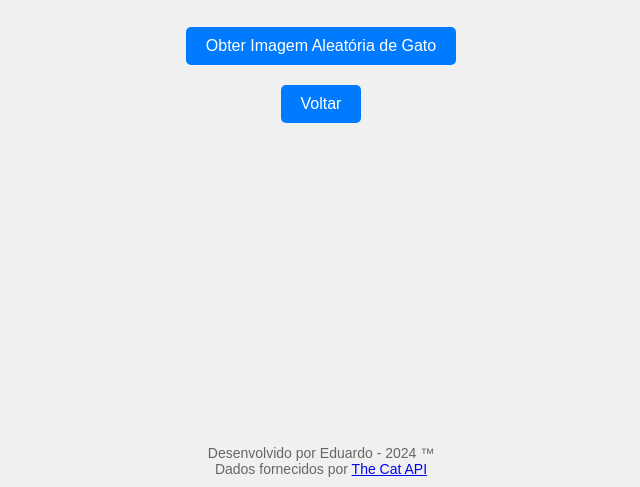
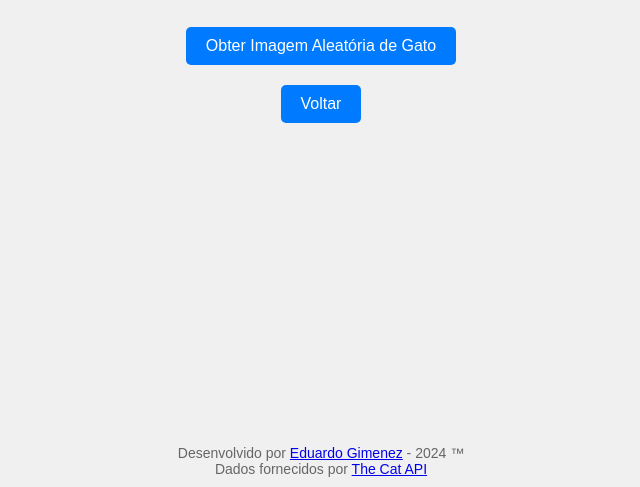
Before and after one commit to edufgimenez/webservice-api-etec, a plain HTML site: page catapi.html in a window 1280 px wide. Shown: the part 313-800 px from the top of the page, without its empty margins (319-959 px from the left). Drawn offline with Linux system fonts and the light colour scheme.

Commit message:
modificado o footer, adicionado link para gh

```diff
--- a/catapi.html
+++ b/catapi.html
@@ -15,7 +15,7 @@
         <div id="catImageContainer"></div>
     </div>
     <footer>
-        Desenvolvido por Eduardo - 2024 &trade;
+        Desenvolvido por <a href="https://github.com/edufgimenez/webservice-api-etec" target="_blank">Eduardo Gimenez</a> - 2024 &trade;
         <br>
         Dados fornecidos por <a href="https://thecatapi.com/" target="_blank">The Cat API</a>
     </footer>
```
Also changed, not shown: dogapi.html (+1 -1 lines), index.html (+1 -1 lines), randomuserapi.html (+1 -1 lines).
